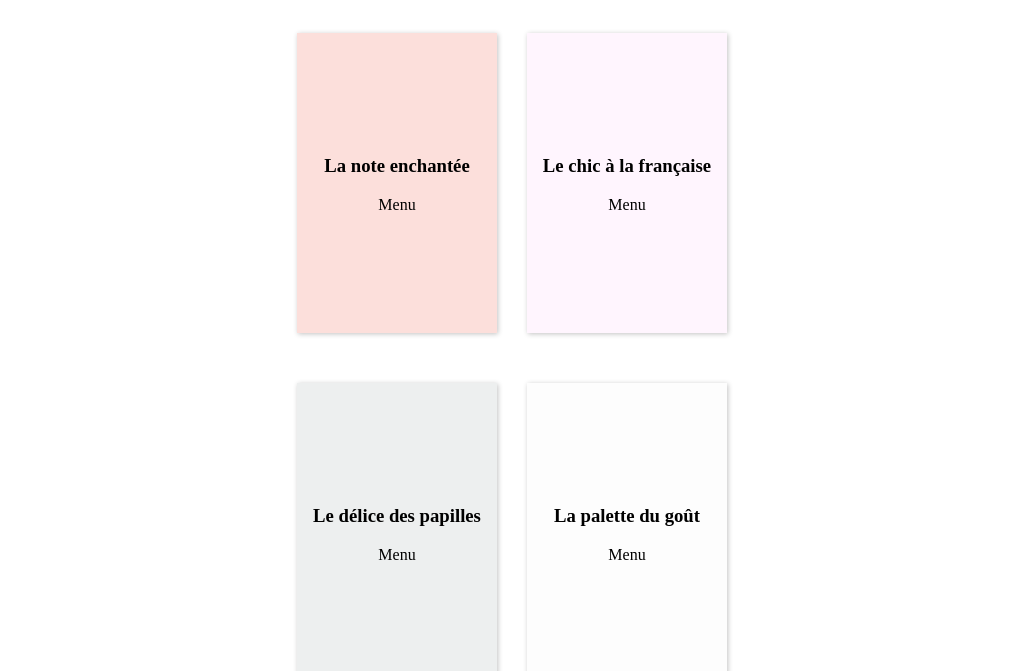
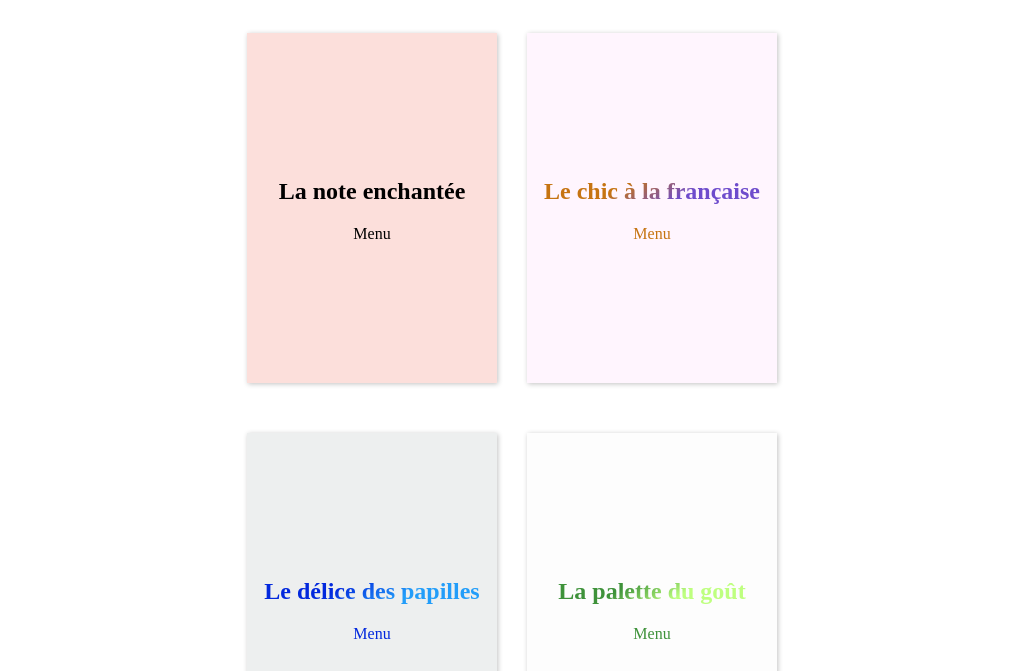
Before and after one commit to alexandre-morgan/openclassrooms-projet3, a website: page index.html in a window 1280 px wide. Shown: the part 72-743 px from the top of the page, without its empty margins (128-1151 px from the left). Drawn offline with Linux system fonts and the light colour scheme.

Commit message:
Adding color et gradient for cards

```diff
--- a/index.html
+++ b/index.html
@@ -21,14 +21,14 @@
                 <div class="container">
                     <a href="pages/la-note-enchantee.html" title="La note enchantée" class="card card--card1 container">
                         <div class="card-contenu">
-                            <h3>La note enchantée</h3>
+                            <h2>La note enchantée</h2>
                             <p>Menu</p>
                         </div>
                     </a>
                     <a href="pages/le-chic-a-la-francaise.html" title="Le chic à la française" class="card card--card2 container">
                         <div class="card-contenu">
-                            <h3>Le chic à la française</h3>
-                            <p>Menu</p>
+                            <h2 class="card-title card-title--2">Le chic à la française</h2>
+                            <p class="card-title--2__menu">Menu</p>
                         </div>
                     </a>
                 </div>
@@ -36,15 +36,15 @@
                 <div class="container">
                     <a href="pages/le-delice-des-papilles.html" title="Le délice des papilles" class="card card--card3 container">
                         <div class="card-contenu ">
-                            <h3>Le délice des papilles</h3>
-                            <p>Menu</p>
+                            <h2 class="card-title card-title--3">Le délice des papilles</h2>
+                            <p class="card-title--3__menu">Menu</p>
                         </div>
                     </a>
 
                     <a href="pages/la-palette-du-gout.html" title="La palette du goût" class="card card--card4 container">
                         <div class="card-contenu ">
-                            <h3>La palette du goût</h3>
-                            <p>Menu</p>
+                            <h2 class="card-title card-title--4">La palette du goût</h2>
+                            <p class="card-title--4__menu">Menu</p>
                         </div>
                     </a>
                 </div>
--- a/scss/style.scss
+++ b/scss/style.scss
@@ -1,9 +1,23 @@
 $color-main1:#579C87;
 $color-main-font:RGB(253,203,70);
 $color-card1:RGB(252,223,219);
+
+/*Card 2*/
 $color-card2:RGB(255,245,254);
+$text-color-start-card2:#C67412;
+$text-color-middle-card2:#A56799;
+$text-color-end-card2:#6E4CCC;
+
+/*Card 3*/
 $color-card3:RGB(237,239,239);
+$text-color-start-card3:#0228DD;
+$text-color-middle-card3:#0670F3;
+$text-color-end-card3:#229DF9;
+
+/*Card 3*/
 $color-card4:RGB(253,253,253);
+$text-color-start-card4: #3E923A;
+$text-color-end-card4:#BEFF7F;
 
 
 
@@ -36,6 +50,7 @@ h1{
     padding:.5em;
 }
 
+
 .container{
     display:flex;
     flex-wrap: wrap;
@@ -64,8 +79,8 @@ h1{
 .card{
     margin:15px;
     box-shadow: 1px 1px 5px rgb(194, 194, 194);
-    height: 300px;
-    width:200px;
+    height: 350px;
+    width:250px;
     text-align: center;
 
     &--card1{
@@ -120,6 +135,7 @@ footer{
 .menu{
     width: 80%;
     margin:auto;
+    padding:0.5em;
     text-align: center;
     box-shadow: 1px 1px 5px rgb(194, 194, 194);
 
@@ -128,6 +144,15 @@ footer{
     }
     &--card2{
         background-color: $color-card2;
+        &__entree{
+            color:$text-color-start-card2;
+        }
+        &__plat{
+            color:$text-color-middle-card2;
+        }
+        &__dessert{
+            color:$text-color-end-card2;
+        }
     }
     &--card3{
         background-color: $color-card3;
@@ -137,6 +162,36 @@ footer{
     }
 }
 
+.card-title{
+    text-align: center;
+    &--2{
+        background: linear-gradient(150deg, $text-color-start-card2 0% 35%, $text-color-end-card2 65% 100% );
+        -webkit-background-clip: text;
+        -webkit-text-fill-color: transparent;
+        &__menu{
+            color:$text-color-start-card2;
+        }
+    }
+    &--3{
+        background: linear-gradient(150deg, $text-color-start-card3 0% 35%, $text-color-end-card3 65% 100% );
+        -webkit-background-clip: text;
+        -webkit-text-fill-color: transparent;
+        &__menu{
+            color:$text-color-start-card3;
+        }
+    }
+    &--4{
+        background: linear-gradient(150deg, $text-color-start-card4 0% 35%, $text-color-end-card4 65% 100% );
+        -webkit-background-clip: text;
+        -webkit-text-fill-color: transparent;
+        &__menu{
+            color:$text-color-start-card4;
+        }
+
+    }
+
+
+}
 
 
 /* Wiggle animation for footer's buttons */
@@ -205,7 +260,7 @@ $point-appear-delay:$anim-dur / $num-points;
 }
 
 /* Animation for menu title */
-$thetransition: all .5s cubic-bezier(1,.25,0,.75) 0s;
+$thetransition: all .5s 0s ease-out;
 
 /* Property of underlines */
 @mixin menu-title-line {
```
Also changed, not shown: pages/la-palette-du-gout.html (+7 -6 lines), pages/le-chic-a-la-francaise.html (+8 -2 lines), pages/le-delice-des-papilles.html (+7 -7 lines), css/style.css, 1 other file.
